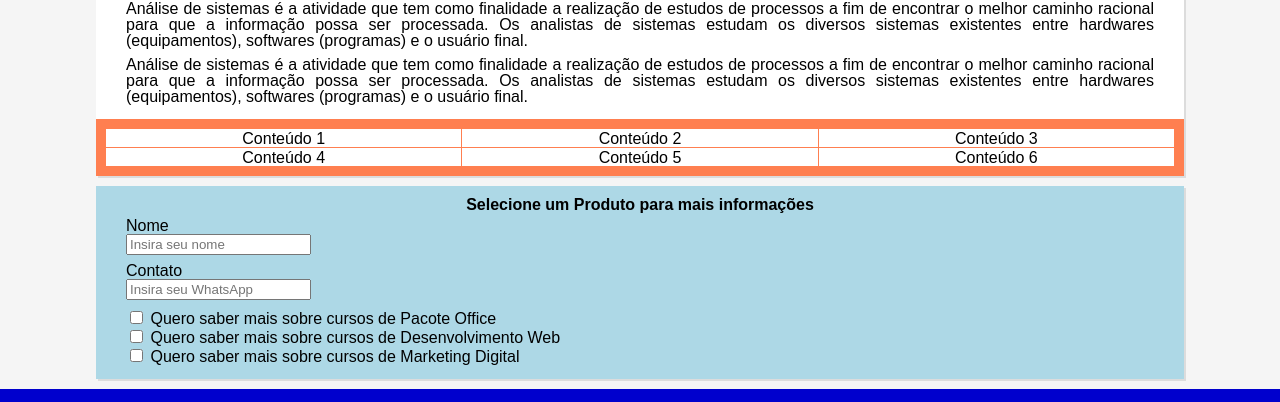
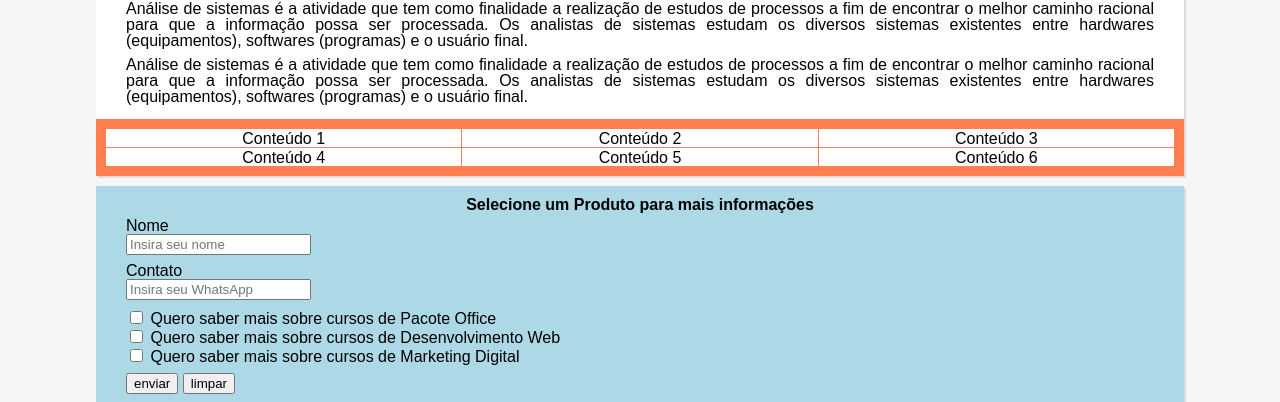
Before and after one commit to uzielmenezes/projeto-udemy-html-css, a plain HTML site: page index.html in a window 1280 px wide. Shown: the part 305-707 px from the top of the page. Drawn offline with Linux system fonts and the light colour scheme.

Commit message:
Added submit and reset buttons to the end of our form

```diff
--- a/index.html
+++ b/index.html
@@ -74,6 +74,11 @@
 					<input type="checkbox" id="marketing" name="marketing" value="cursos de marketing">
 					<label for="marketing">Quero saber mais sobre cursos de Marketing Digital</label><br>
 				</p>
+
+				<p class="form-contact">
+					<input type="submit" value="enviar" class="button">
+					<input type="reset" value="limpar" class="button">
+				</p>
 			</form>
 		</section>
 
```
